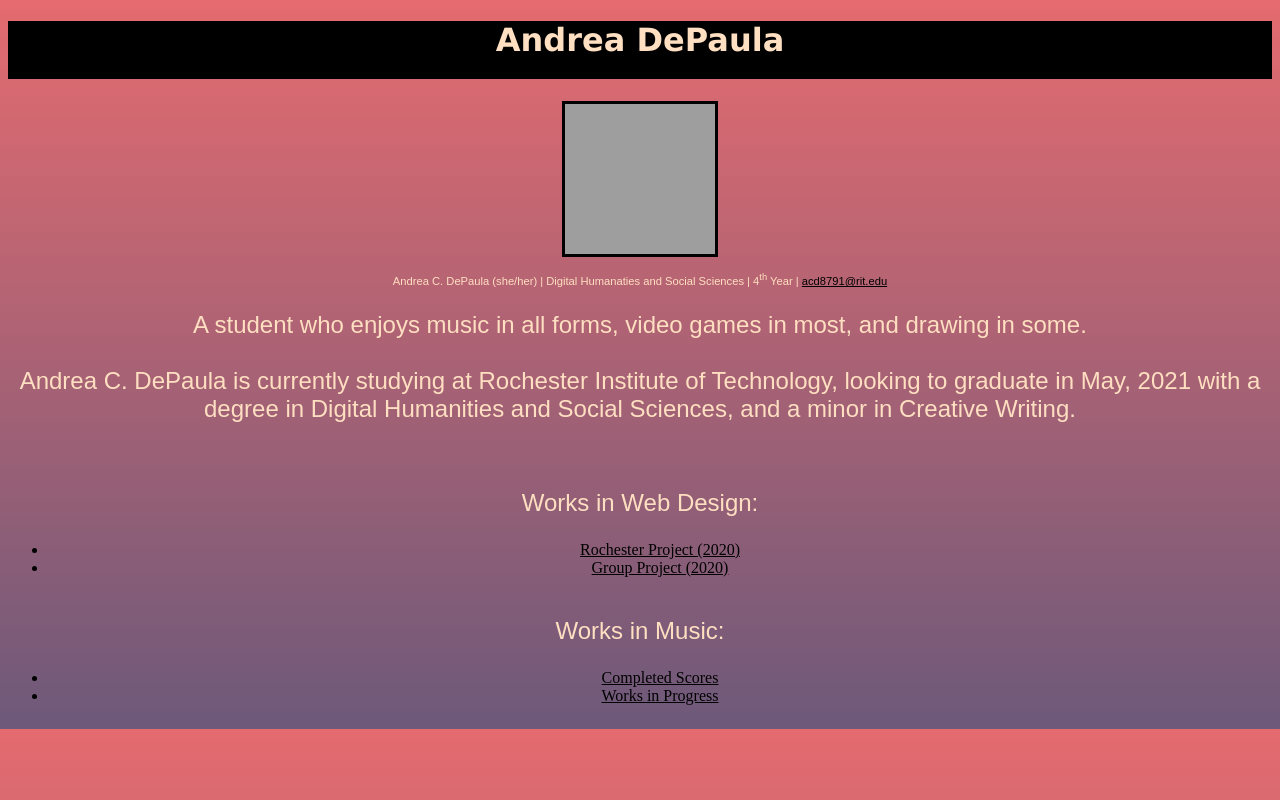
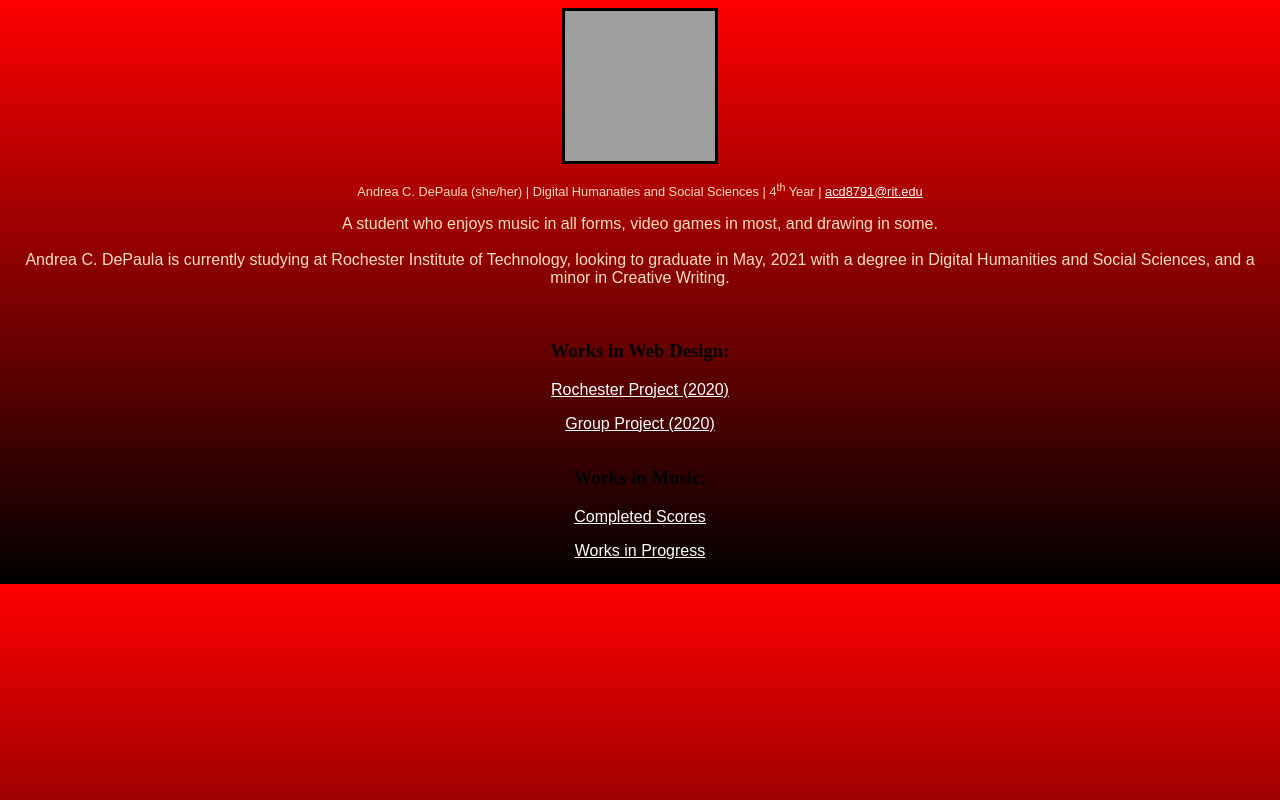
Before and after one commit to ScarletPiano/DePaula.github.io, a PHP site: page / in a window 1280 px wide. Run offline with PHP 8.4, Linux system fonts and the light colour scheme; grey boxes are pictures that could not be loaded.

Commit message:
Add files via upload

```diff
--- a/assets/css/styles.css
+++ b/assets/css/styles.css
@@ -1,19 +1,9 @@
-h1 { /* top heading */
-    color: #FFDFC1;
-    font-family: verdana;
-    font-size: 200%;
-    padding-bottom: 20px;
-    padding-top: 0px;
-    background-color: black;
-    background-position: top;
-}
 p {
     font-family: sans-serif;
     color: #FFDFC1;
-    font-size: 150%;
 }
 html{
-    background: linear-gradient(to bottom, #e56b6f 0%, #6d597a 100%);
+    background: linear-gradient(to bottom, red 0%, black 100%);
 }
 .profile{ /* profile picture box */
     align-content: center;
@@ -23,7 +13,7 @@ html{
 .bio { /* smaller text/ centered under profile */
     text-align: center;
     font-family: sans-serif;
-    font-size: 70%;
+    font-size: .8em;
 }
 .center { /* class for centering things */
     text-align: center;
@@ -31,46 +21,12 @@ html{
     float: none;
 }
 
-/* hidden/ reveal boxes at the bottom of the page*/
-div.hidden { /* hide stuff until hovering over them */
-    border-style: solid;
-    border-color:black;
-    display: none;
-    background-color: #B56576;
-}
-a.box {
-    padding-left: 30px;
-    padding-right: 30px;
-}
-a.box:hover + div.hidden { /* when hovering, reveal */
-    display: inline-block;
-    font-size: 20px;
-}
-a.box:hover { /* hide original image */
-    display: none;
-}
-#box1 { /* exercises box */
-    padding: 10px;
-}
-#box2 { /* project boxes */
-    padding-top: 60px;
-    padding-bottom: 60px;
-    padding-left: 20px;
-    padding-right: 20px;
-}
-#box3 { /* project boxes */
-    padding-top: 60px;
-    padding-bottom: 60px;
-    padding-left: 20px;
-    padding-right: 20px;
-}
-
 /* link colors & style */
 a:link{
-    color: black;
+    color: white;
 }
 a:visited{
-    color:#FFDFC1;
+    color: whitesmoke;
 }
 a:hover{
     color:cornsilk;
--- a/index.html
+++ b/index.html
@@ -9,9 +9,8 @@
 <link rel="stylesheet" href="assets/css/styles.css">
 </head>
 <body>
-    <!-- Heading/ Top boarder -->
-    <h1 class="center">Andrea DePaula</h1>
 
+    <div class="page">
     <!-- bio placed under image -->
     <div class="center">
         <img class=profile src="assets/images/me.jpeg" alt="Andrea DePaula" style="width:150px;height:150px;">
@@ -22,18 +21,15 @@
     <br/>
     <!-- boxes of each catagory, leading to links when hovering over them -->
     <div class="center">
-        <p>Works in Web Design:</p>
-        <ul>
-            <li><a href="RochesterProject/index.html">Rochester Project (2020)</a></li>
-            <li><a href="GroupProject2020/index.html">Group Project (2020)</a></li>
-        </ul>
+        <h3>Works in Web Design:</h3>
+        <p><a href="WMFinal/index.html">Rochester Project (2020)</a></p>
+        <p><a href="GroupProject2020/index.php">Group Project (2020)</a></p>
     </div>
     <div class="center">
-        <p>Works in Music:</p>
-        <ul>
-            <li><a href="CompletedMusic/index.html">Completed Scores</a></li>
-            <li><a href="https://musescore.com/my-scores">Works in Progress</a></li>
-        </ul>
+        <h3>Works in Music:</h3>
+        <p><a href="CompletedMusic/index.html">Completed Scores</a></p>
+        <p><a href="https://musescore.com/my-scores">Works in Progress</a></p>
+    </div>
     </div>
 </body>
 </html>
```
